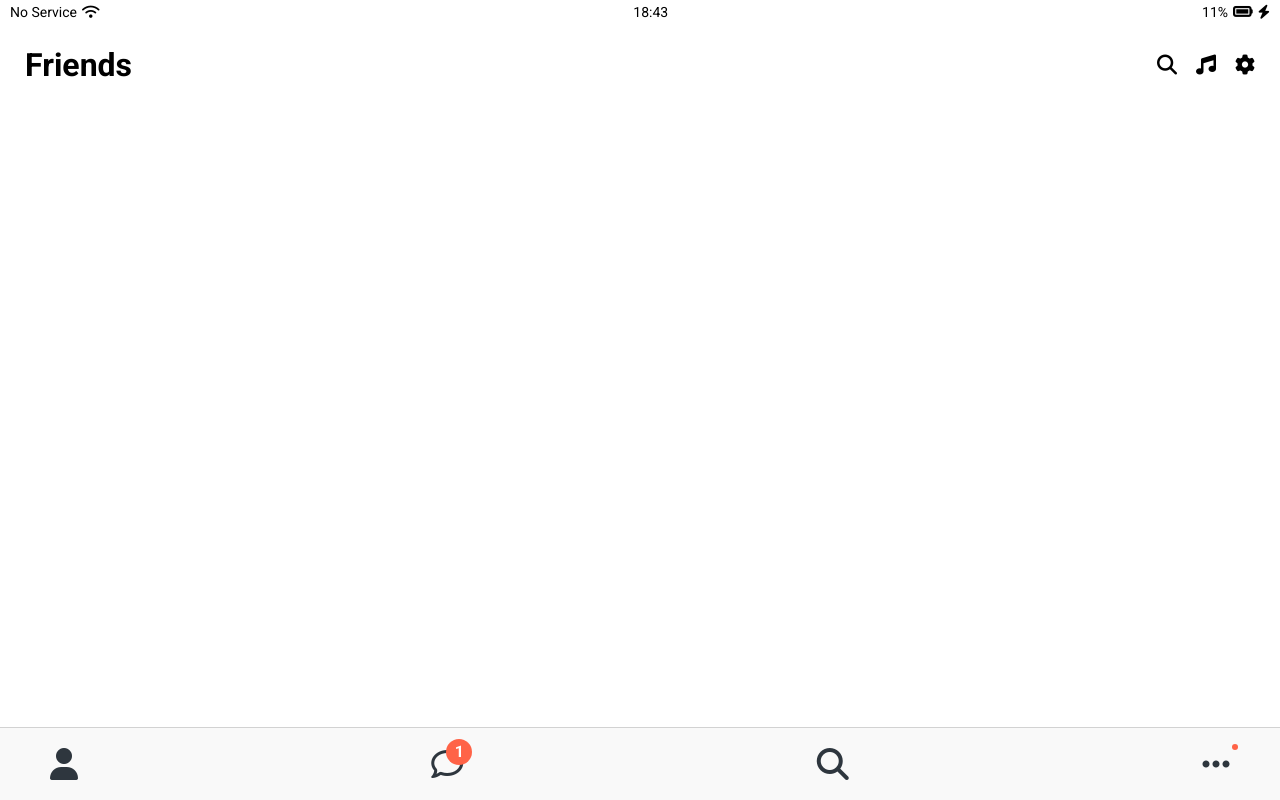
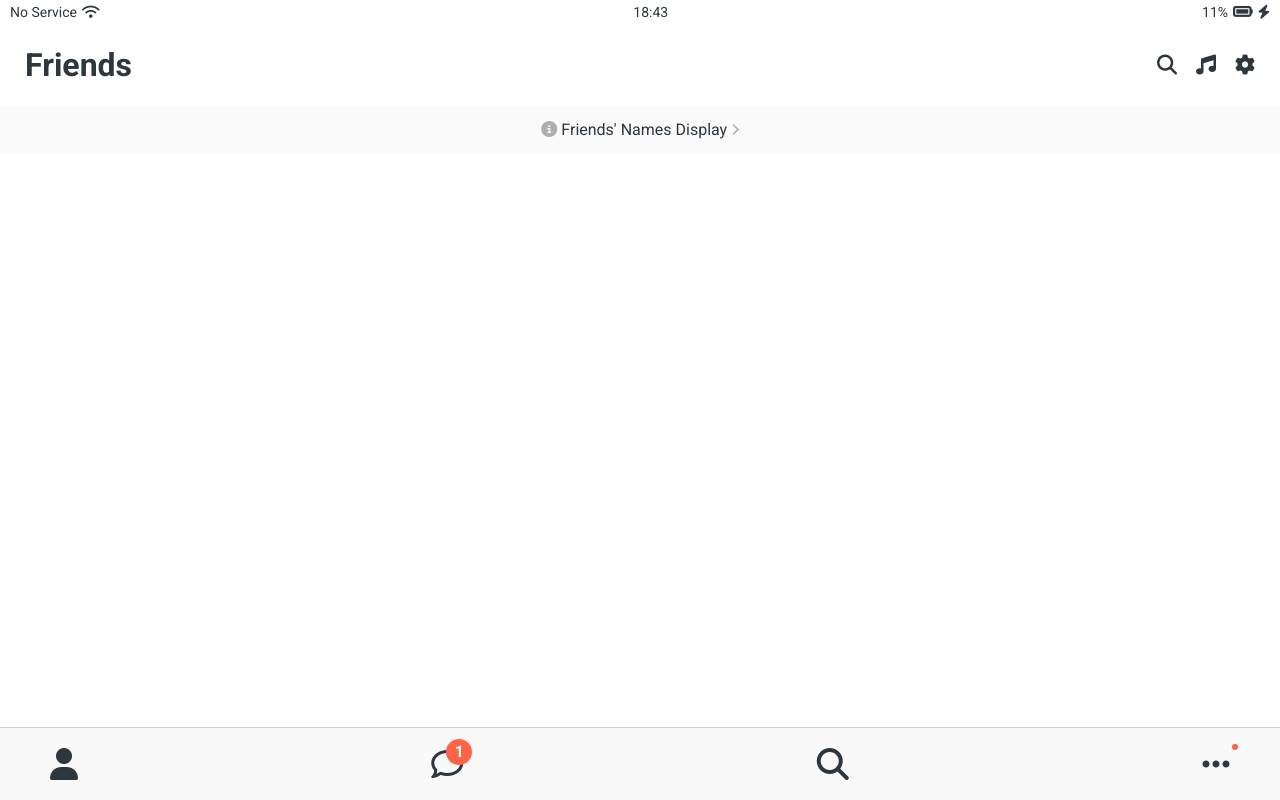
Before and after one commit to amiamo/kokoa-clone-2024, a plain HTML site: page friends.html in a window 1280 px wide. Drawn offline with Linux system fonts and the light colour scheme.

Commit message:
build friends-display-link

```diff
--- /dev/null
+++ b/css/screens/friends.css
@@ -0,0 +1,10 @@
+#friends-display-link {
+    text-align: center;
+    display: block;
+    background-color: #fafafa;
+    padding: 15px 0;
+}
+
+#friends-display-link i {
+    color: rgba(0, 0, 0, 0.3);
+}
--- a/css/styles.css
+++ b/css/styles.css
@@ -7,6 +7,8 @@
 @import "components/screen-header.css";
 
 @import "screens/login.css";
+@import "screens/friends.css";
+
 
 body {
     font-family: "Roboto", "Open Sans", sans-serif;
@@ -14,4 +16,5 @@ body {
     padding: 0;
     background-color: white;
     text-align: center;
+    color: #2e363e;
 }
--- a/friends.html
+++ b/friends.html
@@ -35,6 +35,12 @@
         </span>
       </div>
     </header>
+    <a id="friends-display-link" href="">
+      <i class="fa-solid fa-circle-info"></i> Friends' Names Display
+      <i class="fa-solid fa-chevron-right fa-xs"></i>
+    </a>
+
+    <div class="user-component"></div>
     <nav class="nav">
       <ul class="nav__list">
         <li class="nav__button">
```
